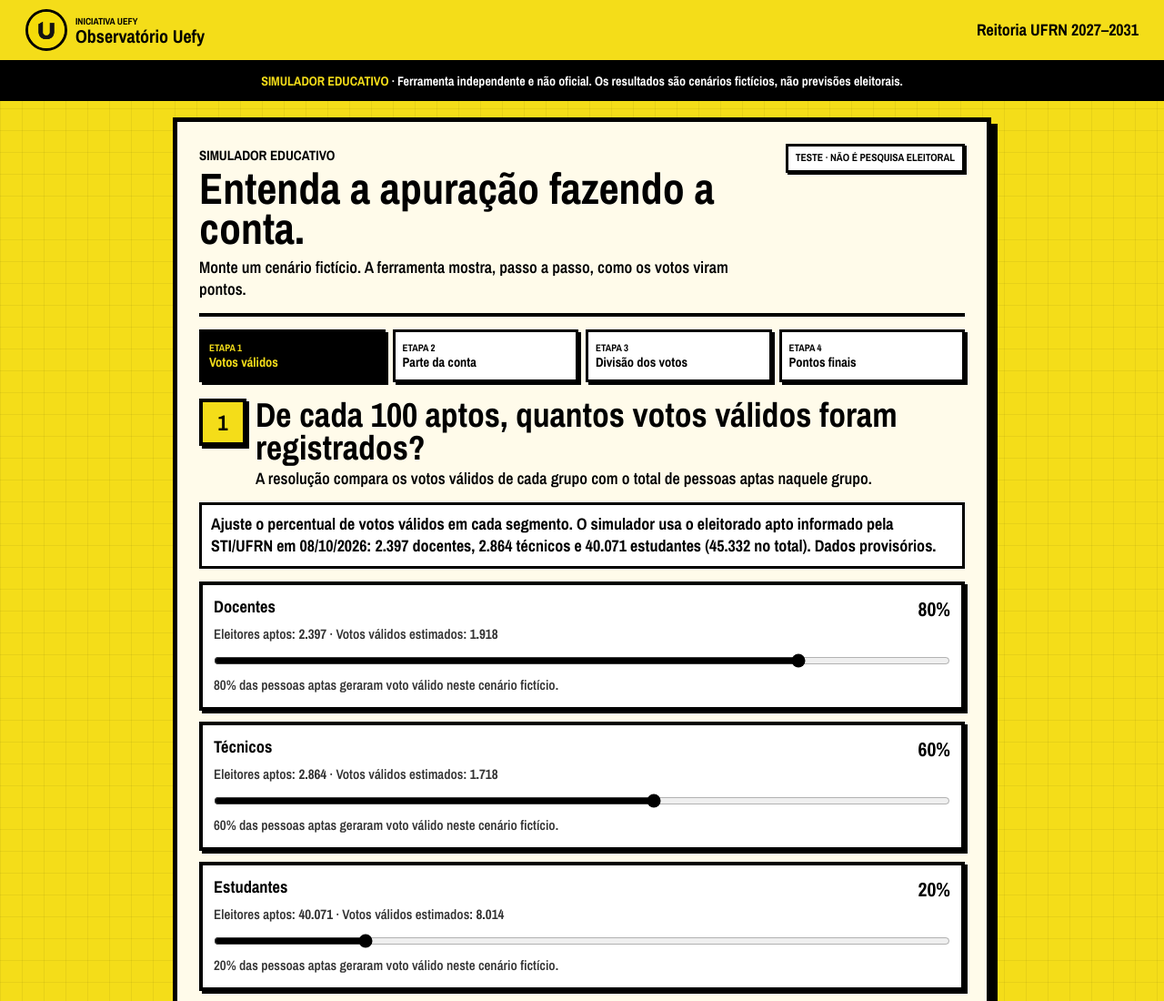
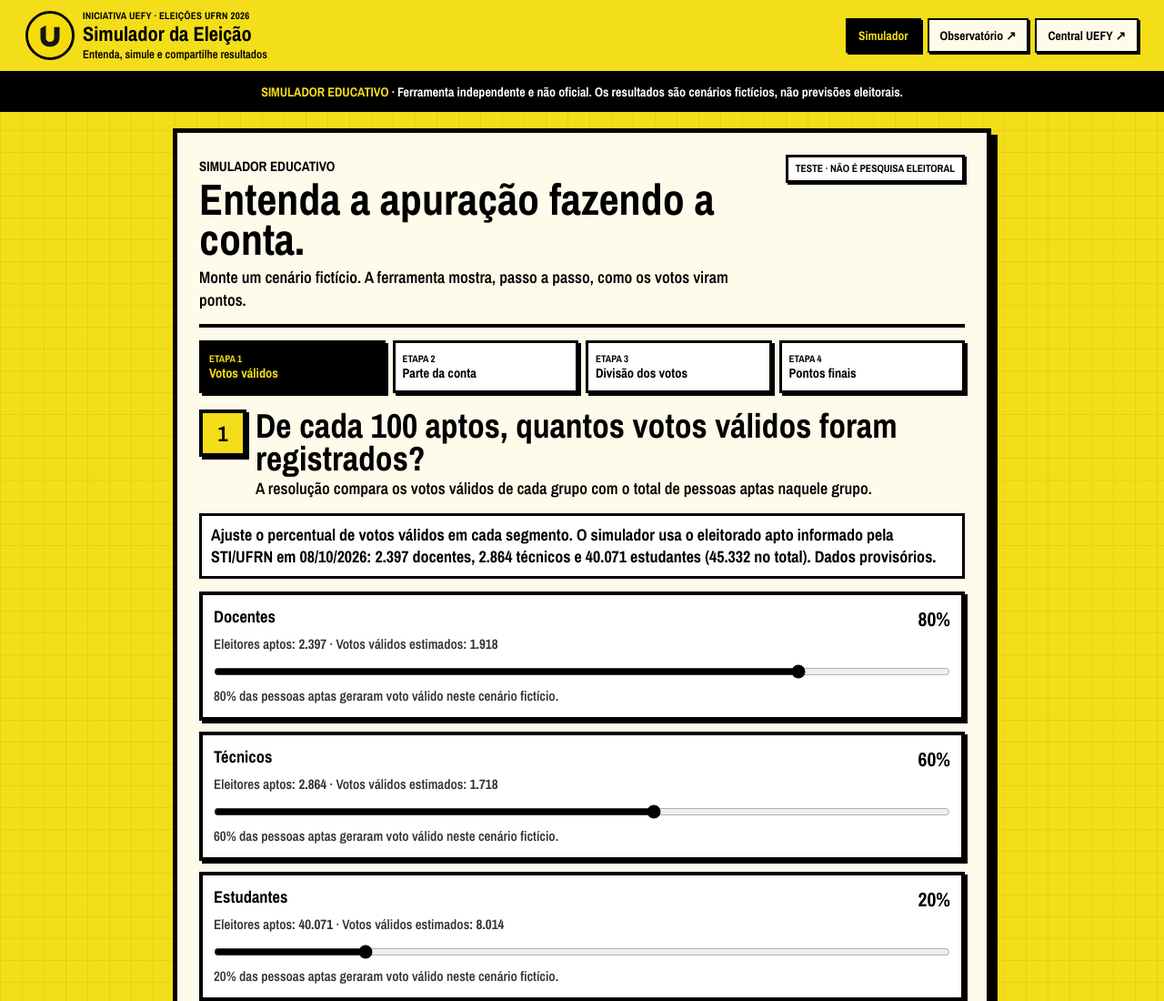
Before and after one commit to uefyerryeni/uefyerryeni.github.io, a plain HTML site: page simulador-reitoria/index.html in a window 1280 px wide. Shown: the top 1100 px of the page at 91% size. Drawn offline with nearby package versions, Linux system fonts and the light colour scheme.

Commit message:
Atualiza identidade e navegação do cabeçalho do simulador

```diff
--- a/simulador-reitoria/index.html
+++ b/simulador-reitoria/index.html
@@ -4,7 +4,7 @@
 <meta charset="utf-8">
 <meta name="viewport" content="width=device-width,initial-scale=1,viewport-fit=cover">
 <meta name="theme-color" content="#f4dd19">
-<title>Simulador da apuração | Observatório Uefy</title>
+<title>Simulador da Eleição | Iniciativa UEFY</title>
 <meta name="description" content="Ferramenta educativa em teste para entender a apuração da eleição para a Reitoria da UFRN.">
 <link rel="preconnect" href="https://fonts.googleapis.com">
 <link rel="preconnect" href="https://fonts.gstatic.com" crossorigin>
@@ -30,12 +30,13 @@ details{margin-top:14px}summary{padding:10px 12px;border:3px solid #000;backgrou
 .about{max-width:900px;margin:18px auto 0}.about .detail p{margin:0 0 9px;font-weight:600}.about code{display:block;padding:10px;background:#000;color:#fff;white-space:pre-wrap;font-size:.78rem;line-height:1.45}
 footer{padding:18px 12px 28px;border-top:4px solid #000;background:var(--y);font-weight:700}.foot{max-width:900px;margin:auto}.foot a{color:#000}
 @media(min-width:700px){body{font-size:18px}main{padding:18px 28px 52px}.shell{padding:24px;border-width:5px;box-shadow:7px 7px 0 #000}.intro{display:grid;grid-template-columns:1fr auto;gap:18px}.intro h1{font-size:3rem}.tag{margin-top:0;align-self:start}.steps{gap:8px}.steps button{min-height:58px;padding:8px;font-size:.9rem;text-align:left;box-shadow:3px 3px 0 #000}.steps button span{font-size:.68rem}.head{grid-template-columns:52px 1fr}.n{width:52px;height:52px;font-size:1.5rem;border-width:4px}.head h2{font-size:2.35rem}.list{gap:12px}.field{display:block;border-bottom:0;border-right:3px solid #000}.field:last-child{border-right:0}.fields{display:grid;grid-template-columns:repeat(3,1fr)}.actions{position:static;margin:18px 0 0;padding:14px 0 0;border-top:3px solid #000}.btn{flex:0 1 auto;padding:10px 16px}.top{padding:10px 28px}.test{padding:9px 28px}.brand img{width:46px;height:46px}.brand strong{font-size:1.25rem}}
+.top{flex-wrap:wrap;align-items:center;gap:10px 16px}.brand{min-width:0;flex:1 1 290px}.brand img{flex-shrink:0;width:54px;height:54px}.brand small{font-size:.68rem;letter-spacing:.025em}.brand strong{font-size:1.4rem;line-height:1.1}.brand-sub{display:block;font-size:.8rem;font-weight:600;line-height:1.2;margin-top:3px}.uefy-links{display:flex;flex-wrap:wrap;gap:7px;align-items:center}.uefy-links a{display:inline-flex;align-items:center;justify-content:center;min-height:38px;padding:7px 12px;border:2px solid #000;background:#fffbea;color:#000;text-decoration:none;font-size:.85rem;font-weight:700;white-space:nowrap;box-shadow:2px 2px 0 #000}.uefy-links a.current{background:#000;color:var(--y)}.uefy-links a:hover{background:#000;color:var(--y)}@media(max-width:650px){.top{padding:9px 10px}.brand{flex-basis:100%}.brand strong{font-size:1.25rem}.uefy-links{width:100%;display:grid;grid-template-columns:repeat(3,minmax(0,1fr));gap:5px}.uefy-links a{font-size:.72rem;padding:7px 3px;min-width:0;white-space:normal;text-align:center}.brand img{width:48px;height:48px}}
 </style>
 </head>
 <body>
 <header class="top">
-  <a class="brand" href="../"><img src="../uefyerryeni-logo.png" alt=""><span><small>Iniciativa UEFY</small><strong>Observatório Uefy</strong></span></a>
-  <strong>Reitoria UFRN 2027–2031</strong>
+  <a class="brand" href="../" aria-label="Página inicial da Iniciativa UEFY"><img src="../uefyerryeni-logo.png" alt=""><span><small>INICIATIVA UEFY · ELEIÇÕES UFRN 2026</small><strong>Simulador da Eleição</strong><span class="brand-sub">Entenda, simule e compartilhe resultados</span></span></a>
+  <nav class="uefy-links" aria-label="Ferramentas da UEFY"><a class="current" href="./" aria-current="page">Simulador</a><a href="https://observatorio-uefy.netlify.app/" target="_blank" rel="noopener noreferrer">Observatório ↗</a><a href="../">Central UEFY ↗</a></nav>
 </header>
 <div class="test"><b>Simulador educativo</b> · Ferramenta independente e não oficial. Os resultados são cenários fictícios, não previsões eleitorais.</div>
 <main>
```
